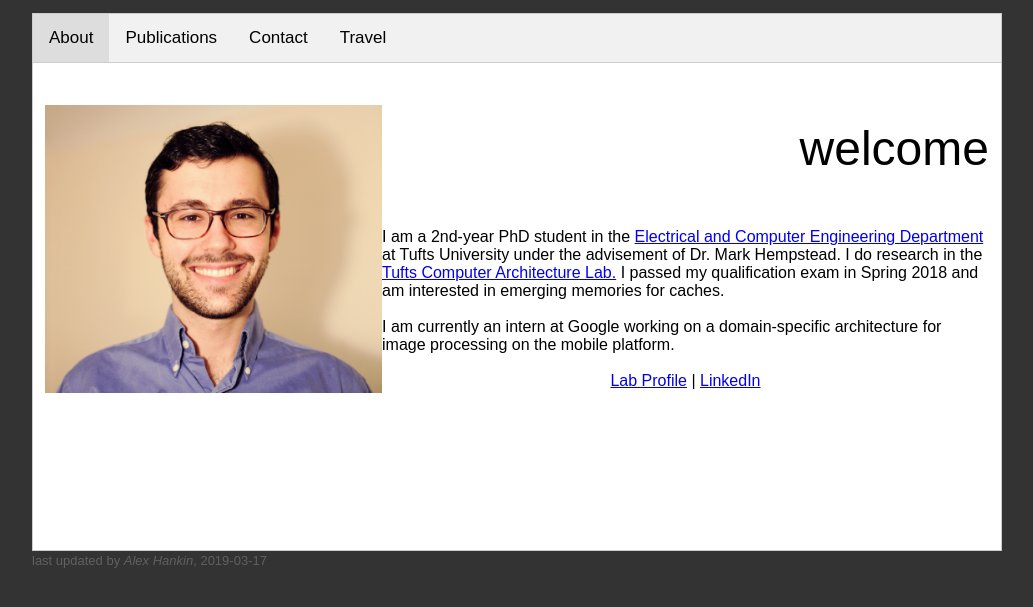
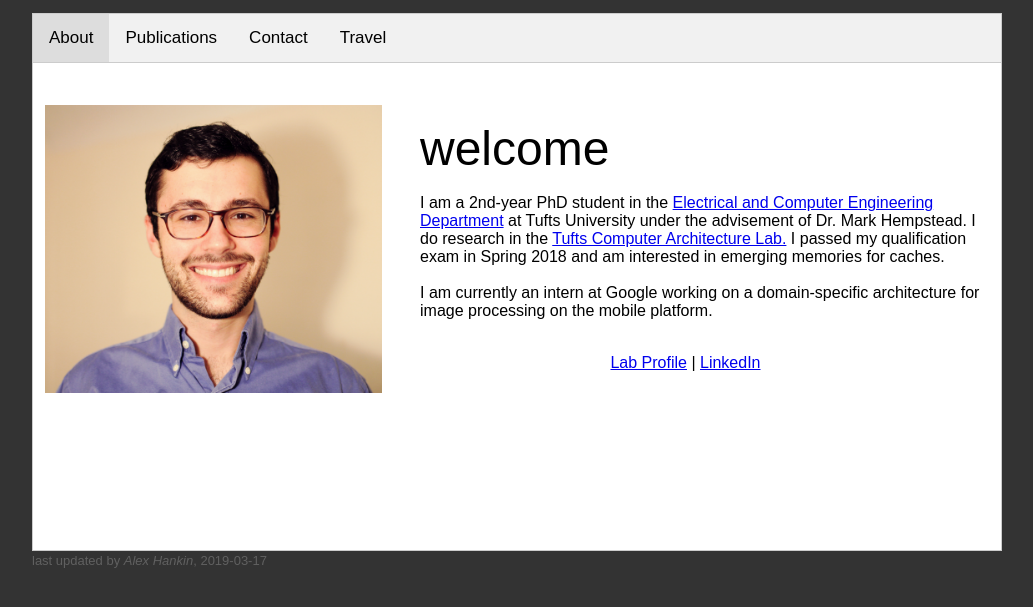
Before and after one commit to hankin0/hankin0.github.io, a Jekyll site: the page built from index.html, in a window 1280 px wide. Shown: the top 607 px of the page, without its empty margins (123-1156 px from the left). Built offline with Jekyll 4.4.1, drawn with Linux system fonts in a browser that asks for light colours.

Commit message:
align welcome text

```diff
--- a/index.html
+++ b/index.html
@@ -17,7 +17,7 @@ layout: default
  	    <br><br>
         <img src="images/Alex_edit_crop_scaled.png" width='337' height='288' align="left">
                     <p class="ex1">
-                    <p align="right"><font size="8">welcome</font></p><br><br>
+                    <font size="8">welcome</font><br><br>
 		    I am a 2nd-year PhD student in the <a
             href="https://engineering.tufts.edu/ece/">Electrical and Computer Engineering
             Department</a> at Tufts University under the advisement of Dr. Mark Hempstead. I do
```
